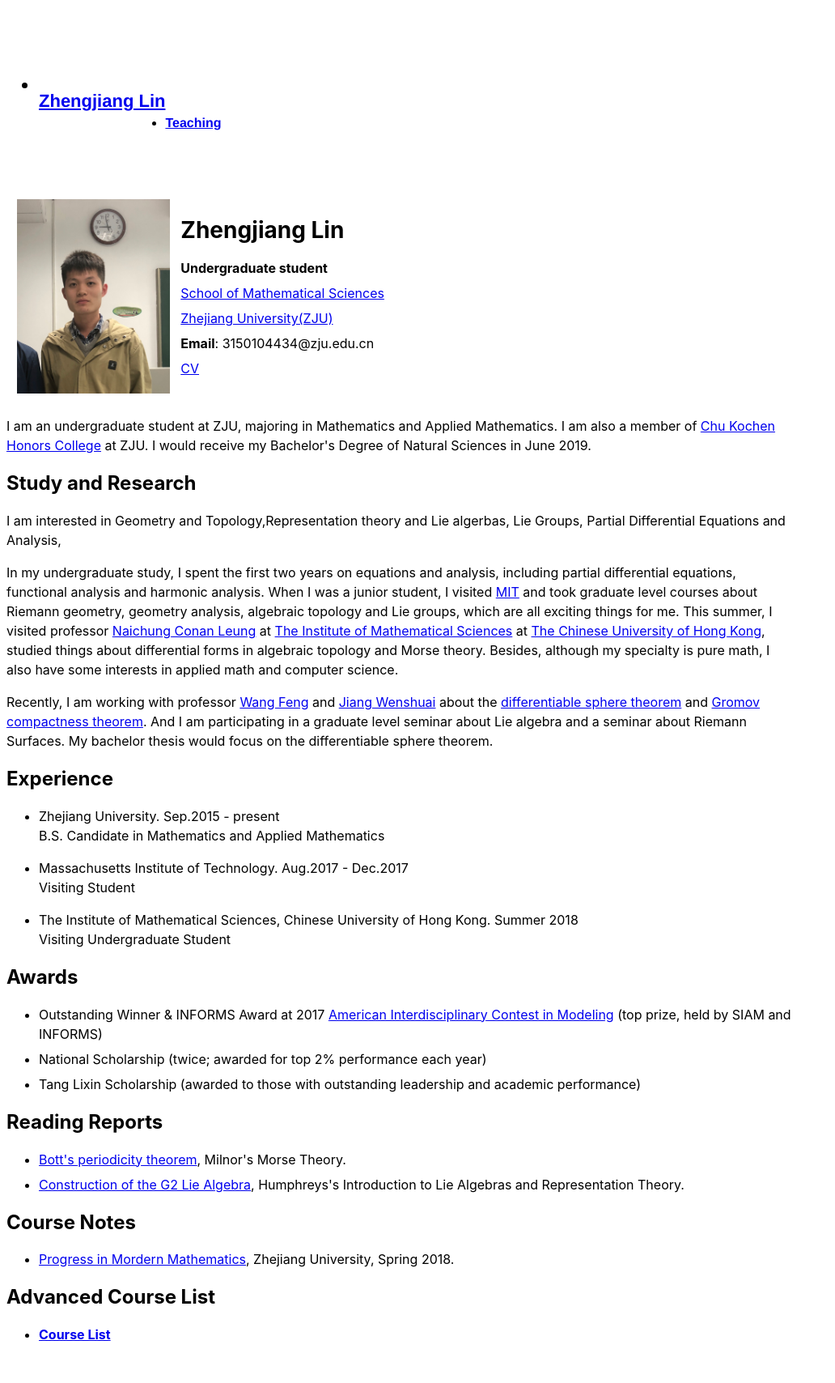
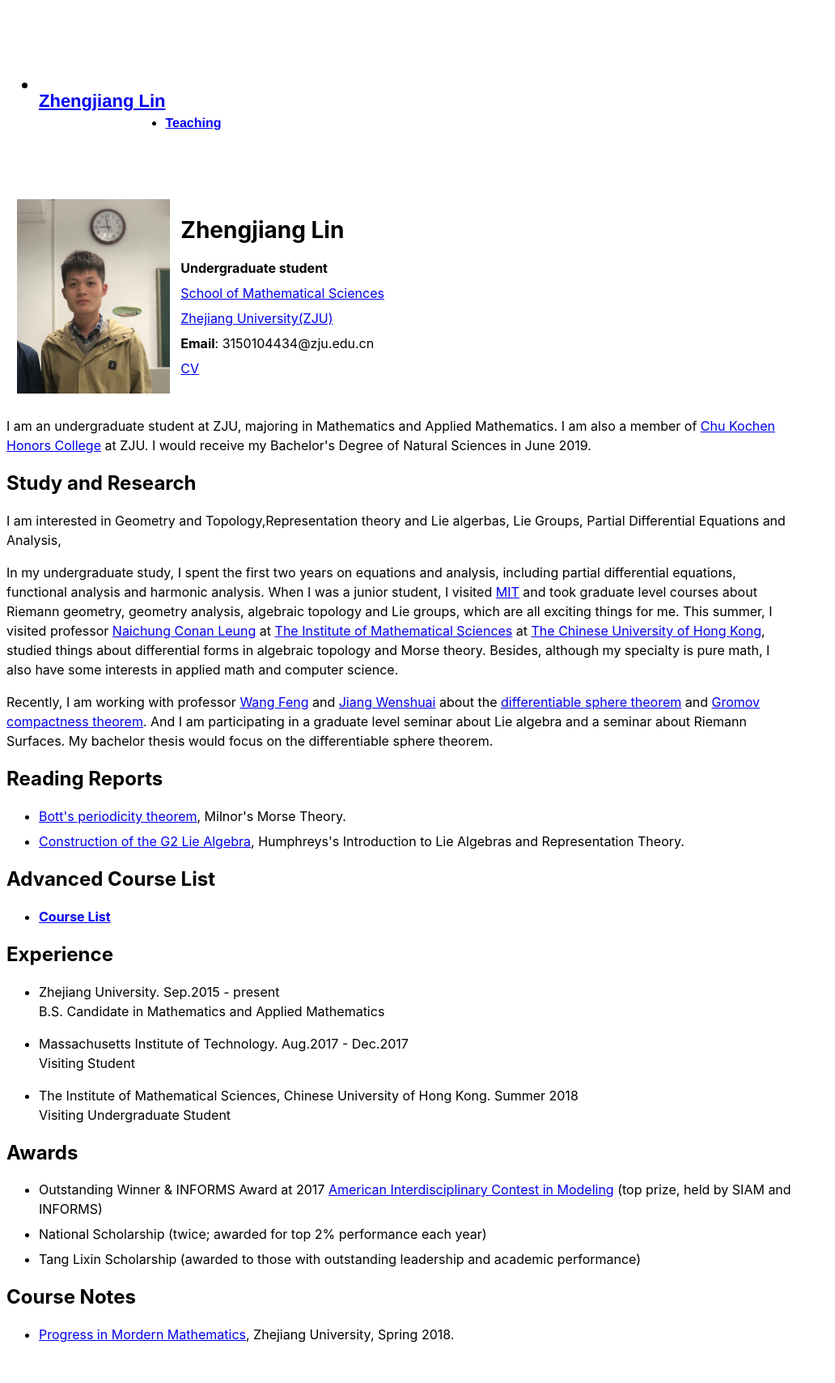
Before and after one commit to Acrescent/Acrescent.github.io, a Jekyll site: the page built from index.html, in a window 1280 px wide. Shown: the whole page at 81% size, without its empty margins (0-1032 px from the left). Built offline with Jekyll 4.4.1, drawn with Linux system fonts in a browser that asks for light colours; some of the changed lines change nothing that is shown.

Commit message:
Update index.html

```diff
--- a/index.html
+++ b/index.html
@@ -49,6 +49,16 @@ Recently, I am working with professor <a href="https://person.zju.edu.cn/en/0014
 And I am participating in a graduate level seminar about Lie algebra and a seminar about Riemann Surfaces. My bachelor thesis would focus on the differentiable sphere theorem.
 </br><p>
 
+<h2>Reading Reports</h2>
+<ul>
+  <li> <a href="data/pdf/Periodicity_zjlin.pdf">Bott's periodicity theorem</a>, Milnor's Morse Theory.
+  <li> <a href="data/pdf/G2_zjlin.pdf">Construction of the G2 Lie Algebra</a>, Humphreys's Introduction to Lie Algebras and Representation Theory.
+</ul>
+
+<h2>Advanced Course List<h2>
+<ul>
+  <li> <a href="data/pdf/Course_list_zjlin.pdf">Course List</a>
+</ul>
 
 <h2>Experience</h2>
 <ul>
@@ -77,20 +87,9 @@ And I am participating in a graduate level seminar about Lie algebra and a semin
   <li> Tang Lixin Scholarship (awarded to those with outstanding leadership and academic performance)
 </ul>
 
-<h2>Reading Reports</h2>
-<ul>
-  <li> <a href="data/pdf/Periodicity_zjlin.pdf">Bott's periodicity theorem</a>, Milnor's Morse Theory.
-  <li> <a href="data/pdf/G2_zjlin.pdf">Construction of the G2 Lie Algebra</a>, Humphreys's Introduction to Lie Algebras and Representation Theory.
-</ul>
-
 <h2>Course Notes</h2>
 <ul>
   <li> <a href="data/pdf/Progress_in_Mordern_Mathematics_zjlin.pdf">Progress in Mordern Mathematics</a>, Zhejiang University, Spring 2018.
 </ul>
 
-<h2>Advanced Course List<h2>
-<ul>
-  <li> <a href="data/pdf/Course_list_zjlin.pdf">Course List</a>
-</ul>
-
 </div>
```
